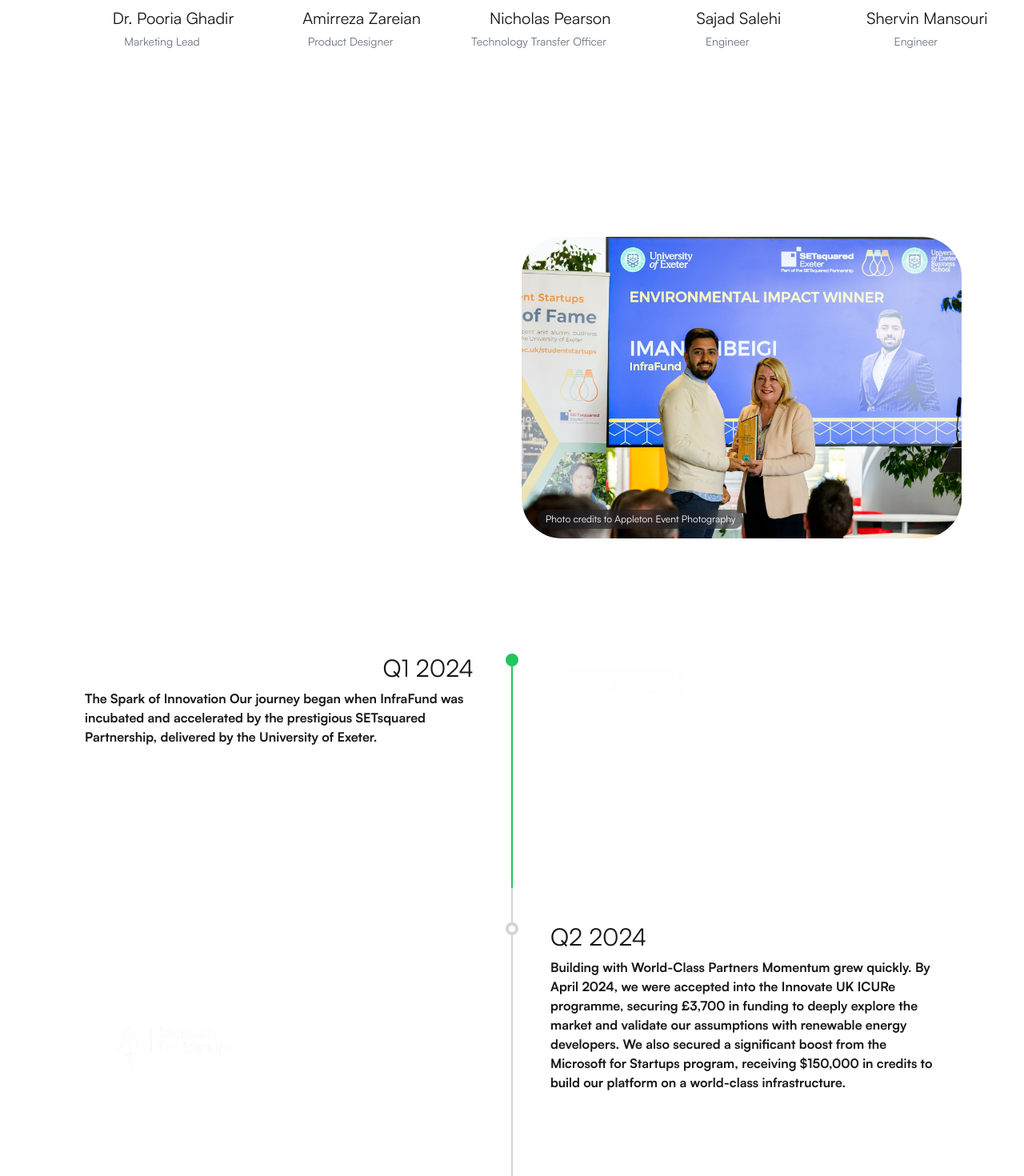
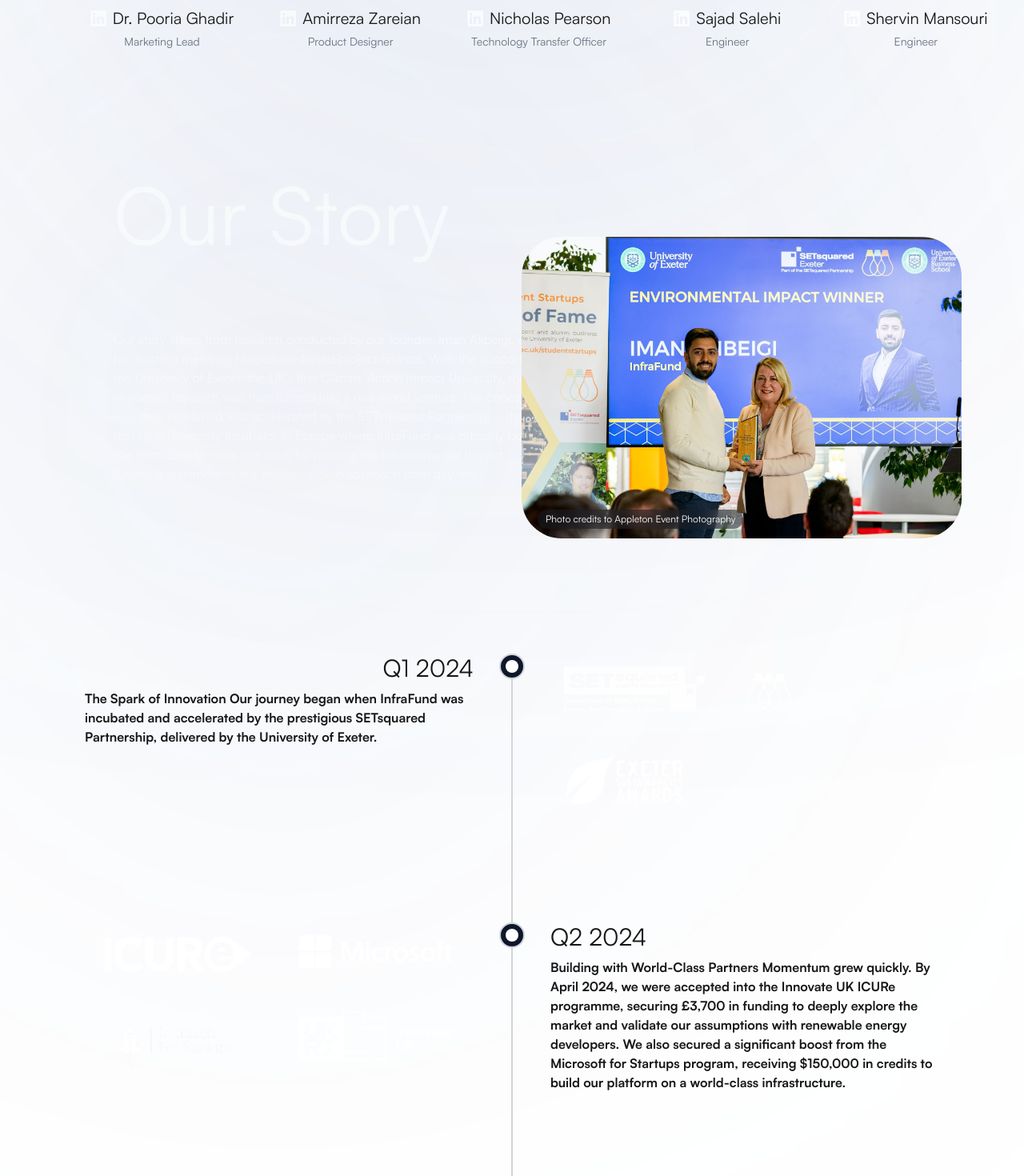
Before and after one commit to InfraFund-net7/landing-pro, a Next.js app: page /about-us in a window 1280 px wide. Shown: the part 1980-3450 px from the top of the page at 80% size. Built offline with nearby package versions, Linux system fonts and the light colour scheme.

Commit message:
finish the redsign of the about us page

```diff
--- a/src/component/about-us.tsx
+++ b/src/component/about-us.tsx
@@ -27,7 +27,7 @@ export default function AboutUs() {
   ]
   return (
     <div className='w-full h-fit px-[90px]  flex flex-col justify-center items-center space-y-16'>
-      <div className='w-full h-fit flex justify-between items-center mt-[10%]'>
+      <div className='w-full h-fit flex justify-between items-center mt-[10%] '>
         <div className='flex flex-col gap-6 text-white'>
           <h1 className='text-6xl font-medium'>Building the Future of <br /> Sustainable Energy, Today</h1>
           <h3 className='text-2xl font-normal'>At InfraFund, we leverage the power of technology to make investing <br /> in renewable energy projects accessible, transparent, and rewarding <br /> for everyone, everywhere. We are pushing the boundaries of <br /> traditional finance to enable you to directly invest in a greener future.</h3>
@@ -45,7 +45,11 @@ export default function AboutUs() {
           </div>
         ))}
       </div>
-      <div className='w-full h-fit flex flex-col gap-16 justify-center items-center'>
+      <div className='w-full h-fit flex flex-col gap-16 justify-center items-center relative'>
+        <div className="w-[1000px] h-[400px] rounded-full absolute z-0 bottom-[5%]" style={{
+          background: "radial-gradient(50% 50% at 50% 50%, rgba(52, 82, 142, 0.4) 8.17%, rgba(89, 120, 186, 0.4) 100%)",
+          filter: "blur(400px)",
+        }} />
         <div className='flex flex-col justify-center items-center gap-6 text-white'>
           <h2 className='text-[42px] font-bold'>InfraFund Contributors</h2>
           <h3 className='text-2xl font-normal'>A world-class team built to bridge the worlds of traditional infrastructure and decentralized finance</h3>
@@ -78,7 +82,12 @@ export default function AboutUs() {
           ))}
         </div>
       </div>
-      <div className='w-full h-[549px] flex justify-center items-center gap-6'>
+      <div className='w-full h-[549px] flex justify-center items-center gap-6 relative'>
+        <div className="w-[500px] h-[500px] rounded-full absolute left-2 -bottom-[15%]" style={{
+          background:
+            "radial-gradient(50% 50% at 50% 50%, rgba(52, 82, 142, 0.4) 8.17%, rgba(89, 120, 186, 0.4) 100%)",
+          filter: "blur(400px)",
+        }} />
         <div className='w-1/2 h-full flex flex-col justify-evenly items-start text-white px-16'>
           <h2 className='text-[100px]'>Our Story</h2>
           <p className='text-base font-normal w-[533px]'>Our story stems from research conducted by our founder, Iman Alibeigi, and his master&apos;s thesis on blockchain-based project finance. With the support of the University of Exeter, the UK&apos;s first Climate Action Impact University, this academic research was transformed into a real-world venture. The concept was then incubated and accelerated by the SETsquared Partnership—the first-rank University Incubator in Europe where InfraFund was officially born. We immediately made our mark by winning the Environmental Impact Award, a testament to our mission-driven approach from day one.</p>
@@ -94,7 +103,7 @@ export default function AboutUs() {
         </div>
       </div>
       <Timeline />
-      <div className='w-full h-fit flex flex-col gap-12 justify-center items-center text-white text-center'>
+      <div className='w-full h-fit flex flex-col gap-12 justify-center items-center text-white text-center relative'>
         <h2 className='text-5xl font-bold'>Let&apos;s Build the Green Future Together</h2>
         <h3 className='text-2xl font-normal w-[937px]'>Whether you&apos;re an investor ready to make an impact or a builder with a vision, we&apos;re
           here to help. Reach out to our team to get started.
@@ -102,6 +111,10 @@ export default function AboutUs() {
         <button className='w-[184px] h-12 flex justify-center items-center bg-[#24FF8E] text-black rounded-sm'>
           Contact Us
         </button>
+        <div className="w-[1300px] h-[400px] rounded-full absolute z-0" style={{
+          background: "radial-gradient(50% 50% at 50% 50%, rgba(52, 82, 142, 0.4) 8.17%, rgba(89, 120, 186, 0.4) 100%)",
+          filter: "blur(400px)",
+        }} />
       </div>
     </div>
   )
--- a/src/component/timeline-about-us.tsx
+++ b/src/component/timeline-about-us.tsx
@@ -1,65 +1,11 @@
 "use client"
 
+import { timelineData } from "@/constants/TimelineData"
 import { partners } from "@/data/partners"
 import Image from "next/image"
 import { useEffect, useState, useRef } from "react"
 
-type TimelineItem = {
-    quarter: string
-    description: string
-    logos?: string[]
-}
-
 export default function Timeline() {
-    const timelineData: TimelineItem[] = [
-        {
-            quarter: "Q1 2024",
-            description:
-                "The Spark of Innovation Our journey began when InfraFund was incubated and accelerated by the prestigious SETsquared Partnership, delivered by the University of Exeter.",
-            logos: ["SETSquared", "ExeterStudent", "ExeterSustainability"],
-        },
-        {
-            quarter: "Q2 2024",
-            description:
-                "Building with World-Class Partners Momentum grew quickly. By April 2024, we were accepted into the Innovate UK ICURe programme, securing £3,700 in funding to deeply explore the market and validate our assumptions with renewable energy developers. We also secured a significant boost from the Microsoft for Startups program, receiving $150,000 in credits to build our platform on a world-class infrastructure.",
-            logos: ["ICURe", "Microsoft", "MicrosoftStartup", "InnovateUK"],
-        },
-        {
-            quarter: "Q3 2024",
-            description:
-                "Gaining Industry-Wide Recognition By September, our innovative approach was recognized across the industry. We were honored with the Autodesk Technology Impact award, securing $53,400 in software donation to develop our AI-driven digital twins for a more transparent investment platform.",
-            logos: ["Autodesk"],
-        },
-        {
-            quarter: "Q4 2024",
-            description:
-                "We were also accepted into the Innovate UK Scaling the Edge NetZero program, securing £10,000 in funding to further our market validation.",
-            logos: ["InnovateUK", "ScalingEdge", "ExeterSustainability", "HelixWay"],
-        },
-        {
-            quarter: "Q1 2025",
-            description:
-                "Deepening our Web3 Credentials Entering 2025, we validated our cutting-edge blockchain technology on a global stage.",
-            logos: ["Soonami"],
-        },
-        {
-            quarter: "Q2 2025",
-            description:
-                "Also were selected for the Uniswap Hook Incubator, placing us at the forefront of decentralized finance innovation.",
-            logos: ["Uniswap", "UniswapHook", "TechSouthWest", "Growth"],
-        },
-        {
-            quarter: "Q3 2025",
-            description:
-                "Poised for Impact With the backing of over a dozen leading innovation ecosystems and more than 16 expressions of interest from renewable energy developers, InfraFund is poised to redefine the future of sustainable energy finance.",
-        },
-        {
-            quarter: "Today",
-            description:
-                "Poised for Impact With the backing of over a dozen leading innovation ecosystems and more than 16 expressions of interest from renewable energy developers, InfraFund is poised to redefine the future of sustainable energy finance.",
-        },
-    ]
-
     const [nodeStates, setNodeStates] = useState<number[]>(() => {
         const arr = new Array(timelineData.length).fill(0)
         arr[0] = 1
@@ -88,7 +34,8 @@ export default function Timeline() {
 
                 const rect = node.getBoundingClientRect()
                 const windowHeight = window.innerHeight
-                const triggerPoint = windowHeight / 2
+                const triggerPoint = windowHeight * 0.2
+
                 if (rect.top < triggerPoint && rect.bottom > triggerPoint) {
                     newNodeStates[index] = 1
                 } else {
@@ -122,8 +69,10 @@ export default function Timeline() {
         <div className="min-h-screen w-full py-20 px-4">
             <div className="max-w-6xl mx-auto">
                 <div className="relative">
-                    {timelineData.map((_, index) => {
-                        if (index === timelineData.length - 1) return null
+                    {timelineData.map((item, index) => {
+                        if (item.quarter === "Today") return null
+                        if (timelineData[index + 1]?.quarter === "Today") return null
+
                         const progress = lineProgress[index] || 0
                         return (
                             <div
@@ -131,13 +80,14 @@ export default function Timeline() {
                                 className="absolute left-1/2 w-0.5 -translate-x-1/2"
                                 style={{
                                     top: `${(index * 100) / (timelineData.length - 1)}%`,
-                                    height: `${100 / (timelineData.length - 1)}%`,
+                                    height: `${100 / (timelineData.length - 3.7)}%`,
                                     background: `linear-gradient(to bottom, rgb(34, 197, 94) ${progress}%, rgb(209, 213, 219) ${progress}%)`,
                                     transition: "background 0.2s linear",
                                 }}
                             />
                         )
                     })}
+
                     {timelineData.map((item, index) => {
                         const isGreen = nodeStates[index] === 1
                         const quarterLeft = isQuarterLeft(index)
@@ -147,14 +97,20 @@ export default function Timeline() {
                                     ref={(el) => {
                                         nodeRefs.current[index] = el
                                     }}
-                                    className="absolute left-1/2 -translate-x-1/2 w-4 h-4 rounded-full border-4 z-10"
+                                    className="absolute left-1/2 -translate-x-1/2 w-8 h-8 rounded-full flex items-center justify-center border-2 z-20 bg-[#0f172a]"
                                     style={{
-                                        backgroundColor: isGreen ? "rgb(34, 197, 94)" : "rgb(255, 255, 255)",
                                         borderColor: isGreen ? "rgb(34, 197, 94)" : "rgb(209, 213, 219)",
                                         transition: "all 0.3s ease",
                                     }}
-                                />
-
+                                >
+                                    <div
+                                        className="w-4 h-4 rounded-full"
+                                        style={{
+                                            backgroundColor: isGreen ? "rgb(34, 197, 94)" : "rgb(255, 255, 255)",
+                                            transition: "all 0.3s ease",
+                                        }}
+                                    />
+                                </div>
                                 <div className="flex flex-row items-start gap-8">
                                     <div className="flex-1 pr-8">
                                         {quarterLeft ? (
@@ -173,7 +129,7 @@ export default function Timeline() {
                                                             className="flex justify-center items-center w-fit h-fit p-4"
                                                         >
                                                             <Image
-                                                                src={partner.logo.src}
+                                                                src={partner.logo.src || "/placeholder.svg"}
                                                                 alt={partner.alt}
                                                                 width={0}
                                                                 height={0}
@@ -203,7 +159,7 @@ export default function Timeline() {
                                                             className="flex justify-center items-center w-fit h-fit p-4"
                                                         >
                                                             <Image
-                                                                src={partner.logo.src}
+                                                                src={partner.logo.src || "/placeholder.svg"}
                                                                 alt={partner.alt}
                                                                 width={0}
                                                                 height={0}
--- /dev/null
+++ b/src/constants/TimelineData.ts
@@ -0,0 +1,53 @@
+type TimelineItem = {
+    quarter: string
+    description: string
+    logos?: string[]
+}
+export const timelineData: TimelineItem[] = [
+    {
+        quarter: "Q1 2024",
+        description:
+            "The Spark of Innovation Our journey began when InfraFund was incubated and accelerated by the prestigious SETsquared Partnership, delivered by the University of Exeter.",
+        logos: ["SETSquared", "ExeterStudent", "ExeterSustainability"],
+    },
+    {
+        quarter: "Q2 2024",
+        description:
+            "Building with World-Class Partners Momentum grew quickly. By April 2024, we were accepted into the Innovate UK ICURe programme, securing £3,700 in funding to deeply explore the market and validate our assumptions with renewable energy developers. We also secured a significant boost from the Microsoft for Startups program, receiving $150,000 in credits to build our platform on a world-class infrastructure.",
+        logos: ["ICURe", "Microsoft", "MicrosoftStartup", "InnovateUK"],
+    },
+    {
+        quarter: "Q3 2024",
+        description:
+            "Gaining Industry-Wide Recognition By September, our innovative approach was recognized across the industry. We were honored with the Autodesk Technology Impact award, securing $53,400 in software donation to develop our AI-driven digital twins for a more transparent investment platform.",
+        logos: ["Autodesk"],
+    },
+    {
+        quarter: "Q4 2024",
+        description:
+            "We were also accepted into the Innovate UK Scaling the Edge NetZero program, securing £10,000 in funding to further our market validation.",
+        logos: ["InnovateUK", "ScalingEdge", "ExeterSustainability", "HelixWay"],
+    },
+    {
+        quarter: "Q1 2025",
+        description:
+            "Deepening our Web3 Credentials Entering 2025, we validated our cutting-edge blockchain technology on a global stage.",
+        logos: ["Soonami"],
+    },
+    {
+        quarter: "Q2 2025",
+        description:
+            "Also were selected for the Uniswap Hook Incubator, placing us at the forefront of decentralized finance innovation.",
+        logos: ["Uniswap", "UniswapHook", "TechSouthWest", "Growth"],
+    },
+    {
+        quarter: "Q3 2025",
+        description:
+            "Poised for Impact With the backing of over a dozen leading innovation ecosystems and more than 16 expressions of interest from renewable energy developers, InfraFund is poised to redefine the future of sustainable energy finance.",
+    },
+    {
+        quarter: "Today",
+        description:
+            "Poised for Impact With the backing of over a dozen leading innovation ecosystems and more than 16 expressions of interest from renewable energy developers, InfraFund is poised to redefine the future of sustainable energy finance.",
+    },
+]
```
